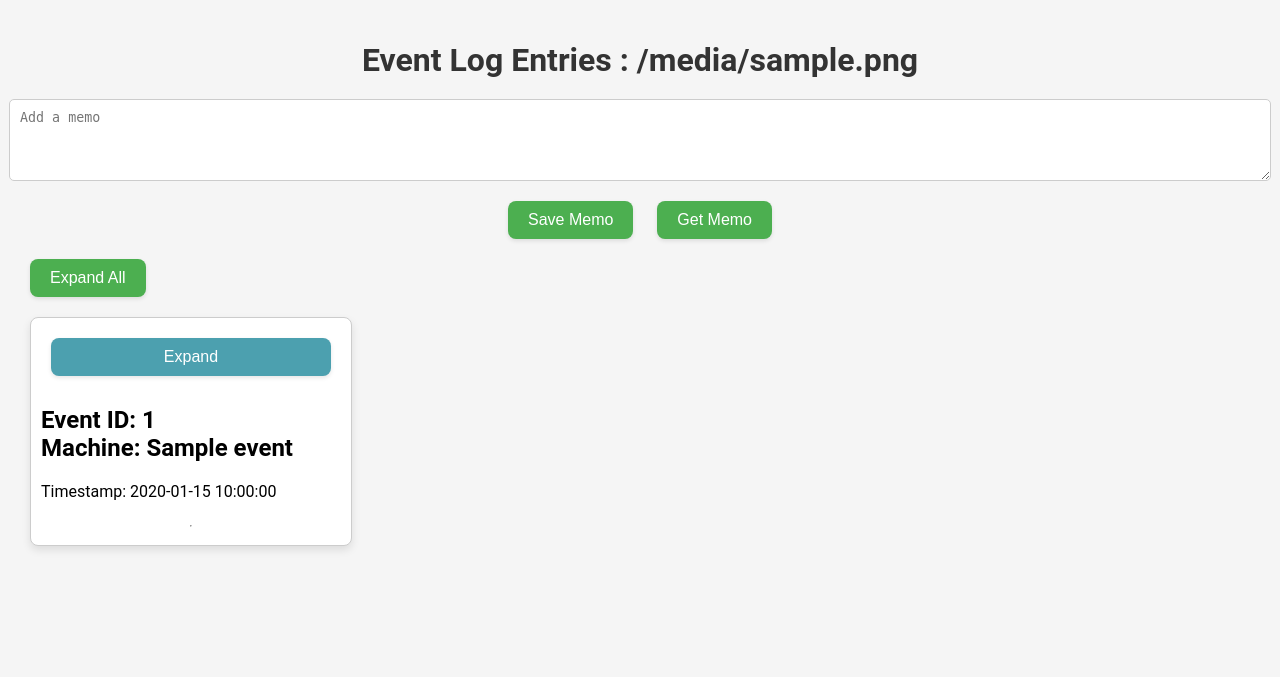
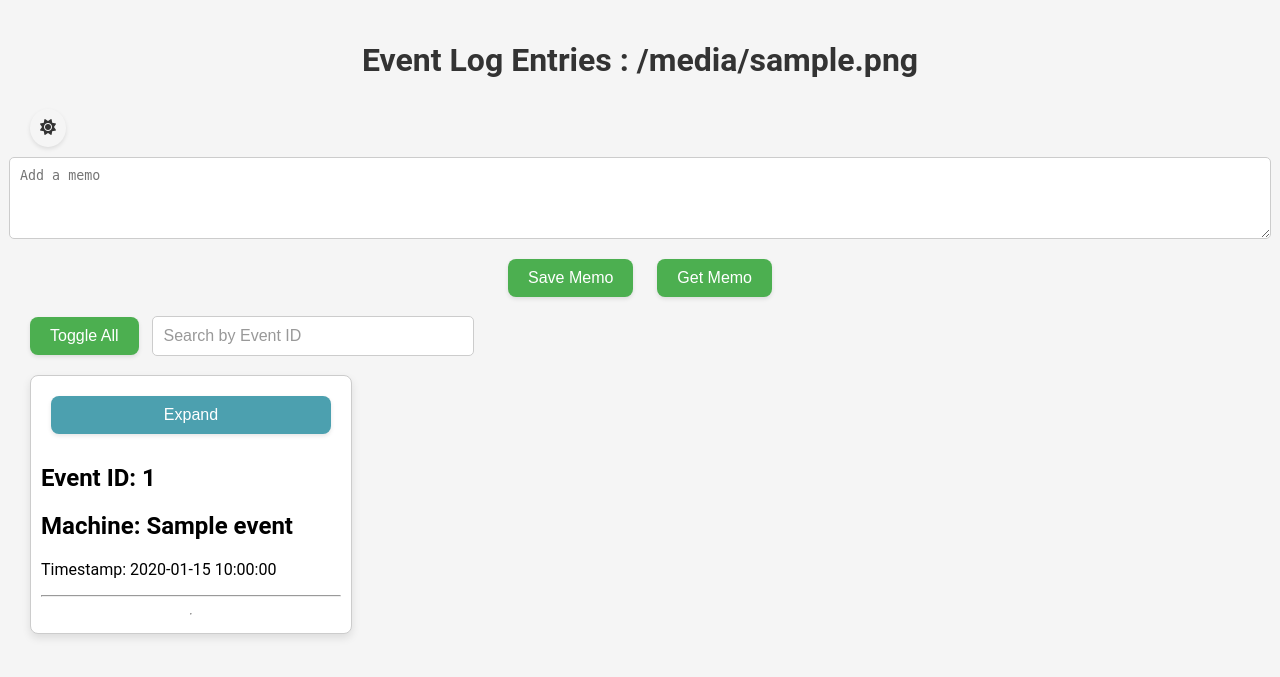
Before and after one commit to 4na7i1/WebEVTXplorer, a Flask app: template templates/result.html in a window 1280 px wide. Shown: the top 677 px of the page. Run offline with Flask 3, Linux system fonts and the light colour scheme; the template is opened without the code that fills it: most values are stand-ins (such as "Sample title", 1, 10 or a date in 2020).

Commit message:
add feature (filtering-eventID, darkMode)

```diff
--- a/app.py
+++ b/app.py
@@ -1,4 +1,4 @@
-from flask import Flask, render_template, request, jsonify, send_from_directory
+from flask import Flask, redirect, render_template, request, jsonify, make_response
 from flask_sqlalchemy import SQLAlchemy
 import os
 from evtx import PyEvtxParser
@@ -6,6 +6,7 @@ import re
 
 event_id_pattern = re.compile(r'<EventID(?:\s+Qualifiers="\d+")?>(\d+)</EventID>')
 machine_name_pattern = re.compile(r"<Computer>(.*?)</Computer>")
+isDarkMode = False
 
 app = Flask(__name__)
 app.config["SQLALCHEMY_DATABASE_URI"] = "sqlite:///memos.db"
@@ -22,7 +23,7 @@ class Memo(db.Model):
 if not os.path.exists("uploads"):
     os.makedirs("uploads")
 
-# Flaskアプリケーションコンテキストを設定
+# Setup Flask Application Context
 with app.app_context():
     db.create_all()
 
@@ -108,6 +109,11 @@ def save_memo():
     db.session.commit()
     return jsonify({"success": True})
 
+@app.route("/toggle_mode/<mode>")
+def toggle_mode(mode):
+    response = make_response(redirect(request.referrer))
+    response.set_cookie('mode', mode)
+    return response
 
 def stream_template(template_name, **context):
     app.update_template_context(context)
--- /dev/null
+++ b/static/css/index.css
@@ -0,0 +1 @@
+/* TODO: result.css,upload.css -> unification */
--- /dev/null
+++ b/static/css/result.css
@@ -0,0 +1,183 @@
+body {
+    font-family: 'Roboto', sans-serif;
+    background-color: #f5f5f5;
+    margin: 0;
+    padding: 20px;
+}
+
+body.dark-mode {
+    font-family: 'Roboto', sans-serif;
+    margin: 0;
+    padding: 20px;
+    background-color: #333;
+}
+
+h1 {
+    margin-bottom: 20px;
+    text-align: center;
+    color: #333;
+}
+
+.dark-mode h1{
+    margin-bottom: 20px;
+    text-align: center;
+    color: #f5f5f5;
+}
+
+.draggable-container {
+    display: flex;
+    flex-wrap: wrap;
+}
+
+.draggable.highlighted-4624 {
+    background-color: #ffc2c2;
+}
+
+.draggable.highlighted-4648 {
+    background-color: #c2eaff;
+}
+
+.draggable {
+    border: 1px solid #ccc;
+    padding: 10px;
+    margin: 10px;
+    cursor: grab;
+    min-width: 300px;
+    max-width: 500px;
+    display: flex;
+    flex-direction: column;
+    font-family: 'Roboto', sans-serif;
+    background: #ffffff;
+    border-radius: 8px;
+    box-shadow: 0 4px 8px rgba(0, 0, 0, 0.1);
+    transition: all 0.3s ease;
+}
+
+.dragover {
+    border: 2px dashed #ccc;
+}
+
+.draggable.dragging {
+    transform: scale(1.05);
+    box-shadow: 0 8px 16px rgba(0, 0, 0, 0.1);
+    opacity: 0.8;
+    cursor: grabbing;
+}
+
+/* Adjust the style for the <pre> element inside .draggable */
+.draggable pre {
+    overflow: auto;
+    white-space: pre-wrap;
+    word-wrap: break-word;
+    display: none;
+    /* Initially hide the pre element */
+}
+
+/* Card hover effect */
+.draggable:hover {
+    transform: translateY(-5px);
+    box-shadow: 0 6px 12px rgba(0, 0, 0, 0.1);
+}
+
+/* Custom button styles */
+.custom-button {
+    background-color: #4CAF50;
+    border: none;
+    color: white;
+    padding: 10px 20px;
+    text-align: center;
+    text-decoration: none;
+    display: inline-block;
+    font-size: 16px;
+    margin: 10px;
+    cursor: pointer;
+    border-radius: 8px;
+    box-shadow: 0 2px 4px rgba(0, 0, 0, 0.1);
+    transition: background-color 0.3s ease;
+}
+
+/* Hover effect for the custom button */
+.custom-button:hover {
+    background-color: #45a049;
+}
+
+/* Active effect for the custom button */
+.custom-button:active {
+    background-color: #367e38;
+}
+
+.button-singleToggle {
+    background-color: #4ca0af;
+    border: none;
+    color: white;
+    padding: 10px 20px;
+    text-align: center;
+    text-decoration: none;
+    display: inline-block;
+    font-size: 16px;
+    margin: 10px;
+    cursor: pointer;
+    border-radius: 8px;
+    box-shadow: 0 2px 4px rgba(0, 0, 0, 0.1);
+    transition: background-color 0.3s ease;
+}
+
+/* Hover effect for the custom button */
+.button-singleToggle:hover {
+    background-color: #4575a0;
+}
+
+/* Active effect for the custom button */
+.button-singleToggle:active {
+    background-color: #187185;
+}
+
+.memo-content {
+    display: flex;
+    flex-direction: column;
+    align-items: center;
+    gap: 10px;
+}
+
+.memo-text {
+    width: 100%;
+    padding: 10px;
+    border: 1px solid #ccc;
+    border-radius: 5px;
+}
+
+.search-input {
+    width: 300px;
+    padding: 10px;
+    border: 1px solid #ccc;
+    border-radius: 5px;
+    font-size: 16px;
+    outline: none;
+    transition: border-color 0.3s ease;
+}
+
+.search-input::placeholder {
+    color: #999;
+}
+
+.search-input:focus {
+    border-color: #4CAF50;
+}
+
+.toggle-button {
+    background-color: transparent;
+    border: none;
+    color: #333;
+    padding: 10px;
+    text-align: center;
+    text-decoration: none;
+    font-size: 16px;
+    margin: 10px;
+    cursor: pointer;
+    border-radius: 50%;
+    transition: color 0.3s ease;
+}
+
+.dark-mode .toggle-button {
+    color: #fff;
+}
--- a/templates/result.html
+++ b/templates/result.html
@@ -3,147 +3,18 @@
 
 <head>
     <title>EVTX Parser Results</title>
-    <style>
-        body {
-            font-family: 'Roboto', sans-serif;
-            background-color: #f5f5f5;
-            margin: 0;
-            padding: 20px;
-        }
-
-        h1 {
-            margin-bottom: 20px;
-            text-align: center;
-            color: #333;
-        }
-
-        .draggable-container {
-            display: flex;
-            flex-wrap: wrap;
-        }
-
-        .draggable.highlighted-4624 {
-            background-color: #ffc2c2;
-        }
-
-        .draggable.highlighted-4648 {
-            background-color: #c2eaff;
-        }
-
-        .draggable {
-            border: 1px solid #ccc;
-            padding: 10px;
-            margin: 10px;
-            cursor: grab;
-            min-width: 300px;
-            max-width: 500px;
-            display: flex;
-            flex-direction: column;
-            font-family: 'Roboto', sans-serif;
-            background: #ffffff;
-            border-radius: 8px;
-            box-shadow: 0 4px 8px rgba(0, 0, 0, 0.1);
-            transition: all 0.3s ease;
-        }
-
-        .dragover {
-            border: 2px dashed #ccc;
-        }
-
-        .draggable.dragging {
-            transform: scale(1.05);
-            box-shadow: 0 8px 16px rgba(0, 0, 0, 0.1);
-            opacity: 0.8;
-            cursor: grabbing;
-        }
-
-        /* Adjust the style for the <pre> element inside .draggable */
-        .draggable pre {
-            overflow: auto;
-            white-space: pre-wrap;
-            word-wrap: break-word;
-            display: none;
-            /* Initially hide the pre element */
-        }
-
-        /* Card hover effect */
-        .draggable:hover {
-            transform: translateY(-5px);
-            box-shadow: 0 6px 12px rgba(0, 0, 0, 0.1);
-        }
-
-        /* Custom button styles */
-        .custom-button {
-            background-color: #4CAF50;
-            border: none;
-            color: white;
-            padding: 10px 20px;
-            text-align: center;
-            text-decoration: none;
-            display: inline-block;
-            font-size: 16px;
-            margin: 10px;
-            cursor: pointer;
-            border-radius: 8px;
-            box-shadow: 0 2px 4px rgba(0, 0, 0, 0.1);
-            transition: background-color 0.3s ease;
-        }
-
-        /* Hover effect for the custom button */
-        .custom-button:hover {
-            background-color: #45a049;
-        }
-
-        /* Active effect for the custom button */
-        .custom-button:active {
-            background-color: #367e38;
-        }
-
-        .button-singleToggle {
-            background-color: #4ca0af;
-            border: none;
-            color: white;
-            padding: 10px 20px;
-            text-align: center;
-            text-decoration: none;
-            display: inline-block;
-            font-size: 16px;
-            margin: 10px;
-            cursor: pointer;
-            border-radius: 8px;
-            box-shadow: 0 2px 4px rgba(0, 0, 0, 0.1);
-            transition: background-color 0.3s ease;
-        }
-
-        /* Hover effect for the custom button */
-        .button-singleToggle:hover {
-            background-color: #4575a0;
-        }
-
-        /* Active effect for the custom button */
-        .button-singleToggle:active {
-            background-color: #187185;
-        }
-
-        .memo-content {
-            display: flex;
-            flex-direction: column;
-            align-items: center;
-            gap: 10px;
-        }
-
-        .memo-text {
-            width: 100%;
-            padding: 10px;
-            border: 1px solid #ccc;
-            border-radius: 5px;
-        }
-    </style>
+    <link href="https://cdnjs.cloudflare.com/ajax/libs/font-awesome/6.4.0/css/all.min.css" rel="stylesheet">
+    <link rel="stylesheet" href="static/css/result.css">
 </head>
 
 <body>
     <!-- <h1>{{ filename }}</h1> -->
-    <h1>Event Log Entries : <span class="file-name">{{filename}}</span></h1>
+    <div class="header">
+        <h1>Event Log Entries : <span class="file-name">{{filename}}</span></h1>
+        <button id="darkModeToggle" class="custom-button toggle-button" onclick="toggleDarkMode()">
+            <i id="modeIcon" class="fas fa-moon"></i>
+        </button>
+    </div>
     <div class="memo-content">
         <textarea class="memo-text" rows="4" placeholder="Add a memo"></textarea>
         <div>
@@ -152,17 +23,20 @@
         </div>
     </div>
     <div class="text-center">
-        <button class="custom-button" onclick="toggleAllPreVisibility()">Expand All</button>
+        <button class="custom-button" onclick="toggleAllPreVisibility()">Toggle All</button>
+        <input type="text" class="search-input" id="filter-input" placeholder="Search by Event ID">
     </div>
     <div class="draggable-container" id="sortable-container">
         {% for event in events %}
         <div class="draggable {% if event['event_id'] == '4624' %}highlighted-4624{% endif %}
             {% if event['event_id'] == '4648' %}highlighted-4648{% endif %}" draggable="true">
             <button class="button-singleToggle" onclick="togglePreVisibility(this)">Expand</button>
-            <div class="event-content">
-                <h2>Event ID: {{ event['event_id'] }}<br>Machine: {{ event['machineName'] }}</h2>
-                <p>Timestamp: {{ event['timestamp'] }}</p>
-                <pre>{{ event['data'] }}</pre>
+            <div class="event-content" id="event-content">
+                <h2 id="event-id">Event ID: {{ event['event_id'] }}</h2>
+                <h2 id="machine-name">Machine: {{ event['machineName'] }}</h2>
+                <p id="timestamp">Timestamp: {{ event['timestamp'] }}</p>
+                <hr>
+                <pre id="event-data">{{ event['data'] }}</pre>
             </div>
             <hr>
         </div>
@@ -197,6 +71,19 @@
                 } else {
                     sortableContainer.insertBefore(draggingElement, targetElement);
                 }
+            }
+        });
+
+        //Filtering Feature
+        document.getElementById('filter-input').addEventListener('input', filterCards);
+
+        //Dark or Light Mode
+        document.addEventListener("DOMContentLoaded", function () {
+            const mode = getCookie("mode");
+            if (mode === "dark") {
+                enableDarkMode();
+            } else {
+                enableLightMode();
             }
         });
 
@@ -286,6 +173,62 @@
                     console.error('Error saving memo:', error);
                 });
         }
+
+        function filterCards() {
+            const filterText = document.getElementById('filter-input').value.toLowerCase();
+            const cards = document.querySelectorAll('.draggable');
+
+            cards.forEach(card => {
+                var event_id_element = card.querySelector("#event-id"); // Use querySelector instead of getElementById
+                var event_id_text = event_id_element.textContent || event_id_element.innerText;
+                const eventID = event_id_text.replace("Event ID: ", "").trim().toLowerCase(); // Call toLowerCase()
+                if (eventID.includes(filterText)) {
+                    card.style.display = 'block';
+                } else {
+                    card.style.display = 'none';
+                }
+            });
+        }
+
+        function toggleDarkMode() {
+            const mode = getCookie("mode");
+            if (mode === "dark") {
+                enableLightMode();
+                fetch("/toggle_mode/light");
+            } else {
+                enableDarkMode();
+                fetch("/toggle_mode/dark");
+            }
+        }
+
+        function getCookie(name) {
+            const cookies = document.cookie.split("; ");
+            for (const cookie of cookies) {
+                const [cookieName, cookieValue] = cookie.split("=");
+                if (cookieName === name) {
+                    return cookieValue;
+                }
+            }
+            return "";
+        }
+
+        function enableDarkMode() {
+            const body = document.body;
+            const modeIcon = document.getElementById('modeIcon');
+
+            body.classList.add('dark-mode');
+            modeIcon.classList.toggle('fa-sun', false);
+            modeIcon.classList.toggle('fa-moon', true);
+        }
+
+        function enableLightMode() {
+            const body = document.body;
+            const modeIcon = document.getElementById('modeIcon');
+
+            body.classList.remove('dark-mode');
+            modeIcon.classList.toggle('fa-moon', false);
+            modeIcon.classList.toggle('fa-sun', true);
+        }
     </script>
     <!-- <script src="https://cdnjs.cloudflare.com/ajax/libs/vkbeautify/0.99.3/vkbeautify.min.js"></script> -->
 </body>
```
Also changed, not shown: static/css/upload.css (added, +80 -0 lines), templates/upload.html (+65 -57 lines), img/Screen01.PNG, img/Screen01_old.PNG (added), img/Screen02.PNG, img/Screen02_old.PNG (added), 1 other file.
